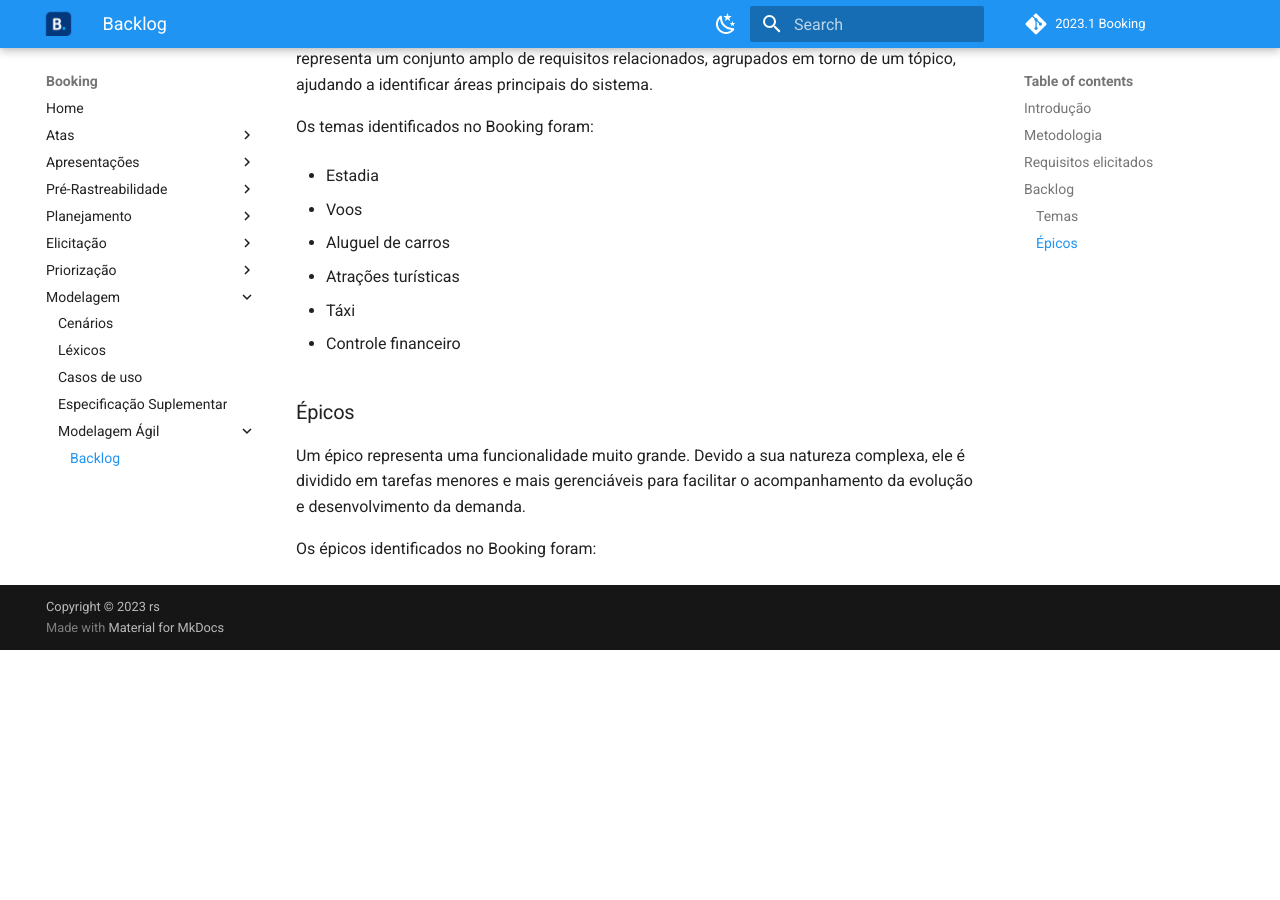
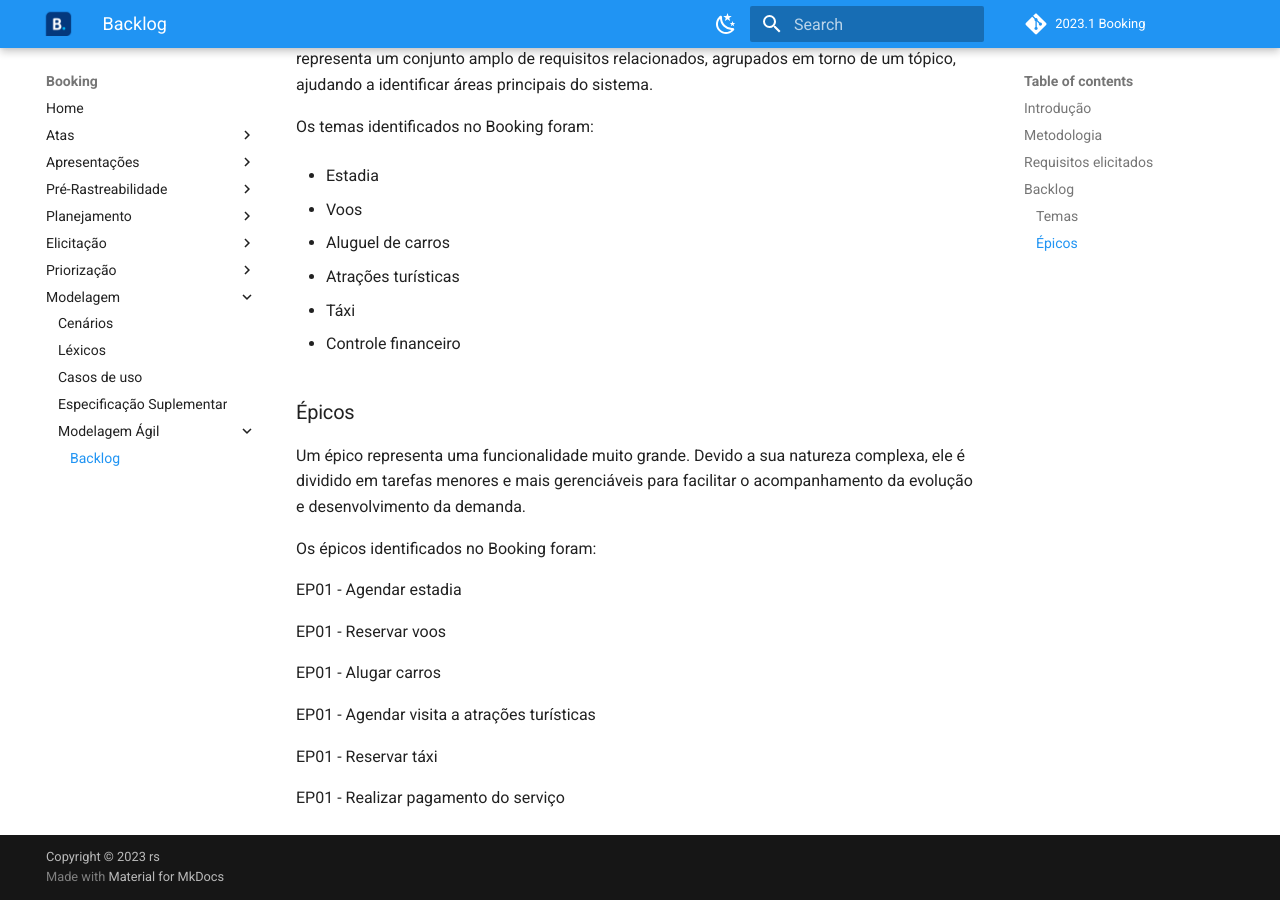
Before and after one commit to Requisitos-de-Software/2023.1-Booking, an MkDocs documentation site: the page built from docs/modelagem/backlog.md, in a window 1280 px wide and 900 px high, scrolled down 4415 px. Built offline with MkDocs 1.6.1 and Material for MkDocs 9.7.7, drawn with Linux system fonts in a browser that asks for light colours; comment, search, counter and statistics services are not loaded; before the commit the page ends 5065 px from its top, so only the background shows below that.

Commit message:
adicionando alguns requisitos
Co-authored-by: LucasLopesFrazao <211031771@aluno.unb.br>

```diff
--- a/docs/modelagem/backlog.md
+++ b/docs/modelagem/backlog.md
@@ -109,3 +109,15 @@
 Um épico representa uma funcionalidade muito grande. Devido a sua natureza complexa, ele é dividido em tarefas menores e mais gerenciáveis para facilitar o acompanhamento da evolução e desenvolvimento da demanda.
 
 Os épicos identificados no Booking foram:
+
+EP01 - Agendar estadia
+
+EP01 - Reservar voos
+
+EP01 - Alugar carros
+
+EP01 - Agendar visita a atrações turísticas
+
+EP01 - Reservar táxi
+
+EP01 - Realizar pagamento do serviço
```
